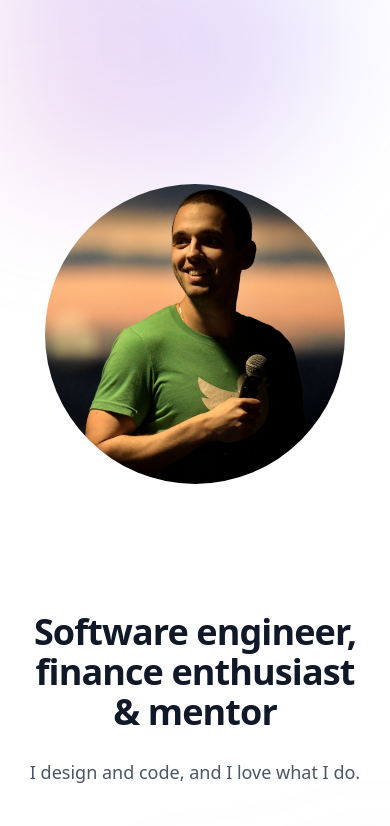
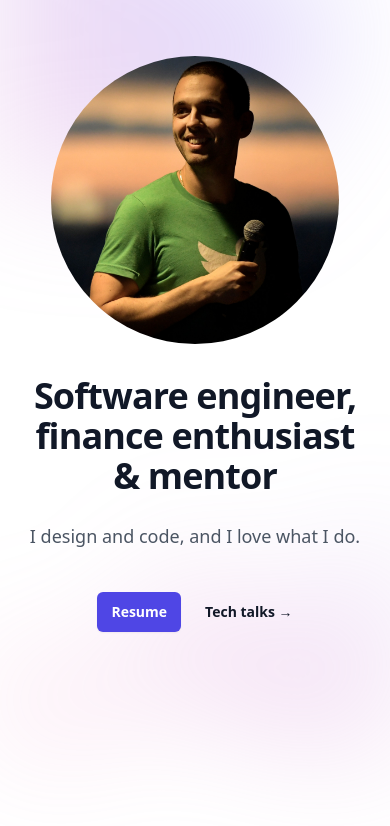
Before and after one commit to opensourceportfolio/my-home-page, a Next.js app: page / in a window 390 px wide. Shown: the top 826 px of the page. Built offline with nearby package versions, Linux system fonts and the light colour scheme.

Commit message:
improving responsiveness for small screen

```diff
--- a/src/components/ProfilePhoto.tsx
+++ b/src/components/ProfilePhoto.tsx
@@ -1,12 +1,10 @@
 export function ProfilePhoto() {
   return (
     <div
-      className='bg-cover mx-auto mb-32 rounded-full'
+      className='bg-cover mx-auto mb-8 lg:mb-32 rounded-full w-72 h-72'
       style={{
         backgroundImage: 'url(self.jpg)',
         backgroundPosition: '100% 25%',
-        width: '300px',
-        height: '300px',
       }}
     ></div>
   );
--- a/src/pages/index.tsx
+++ b/src/pages/index.tsx
@@ -13,7 +13,7 @@ export default function Home() {
       <div className='relative isolate px-6 pt-14 lg:px-8'>
         <TopShade />
 
-        <div className='mx-auto max-w-2xl py-32'>
+        <div className='mx-auto max-w-2xl lg:py-32'>
           <div className='text-center'>
             <ProfilePhoto />
             <h1 className='text-4xl font-bold tracking-tight text-gray-900 sm:text-6xl'>
```
